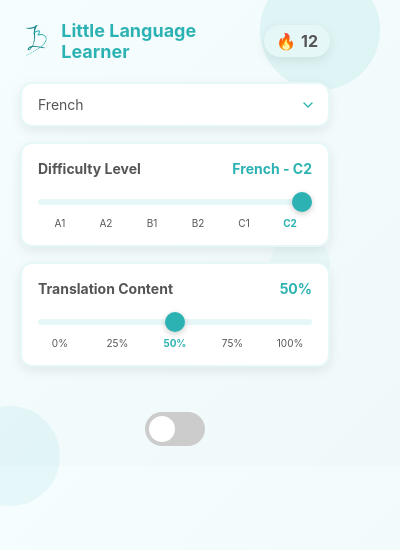
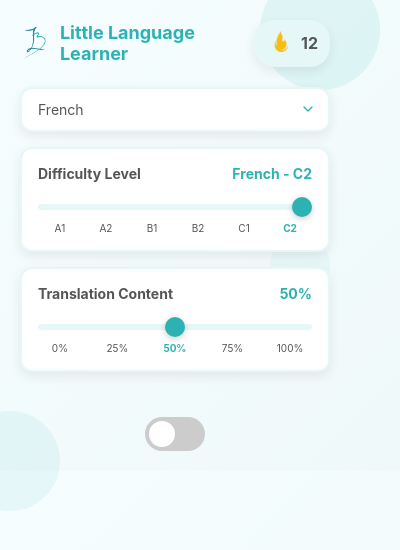
Before and after one commit to KevojoS/LLL, a browser extension: page popup.html in a window 400 px wide. Drawn offline with Linux system fonts and the light colour scheme.

Commit message:
added flame icon and img

```diff
--- a/popup.html
+++ b/popup.html
@@ -25,7 +25,7 @@
                         <div class="app-name">Little Language Learner</div>
                     </div>
                     <div class="streak-container">
-                        <span class="flame-icon">🔥</span>
+                        <span class="flame-icon"><img src="img/flame.png" alt="flame"></span>
                         <span class="streak-count">12</span>
                     </div>
                 </div>
--- a/styles.css
+++ b/styles.css
@@ -117,12 +117,17 @@ body {
 .flame-icon {
     color: var(--accent-orange);
     margin-right: 5px;
-    font-size: 16px;
+}
+.flame-icon img{
+    width: 30px;
+    height:auto;
 }
 
 .streak-count {
     font-weight: 700;
     color: var(--dark-gray);
+    display:flex;
+    justify-content: center;
 }
 
 /* Language dropdown */
```
Also changed, not shown: img/flame.png (added).
